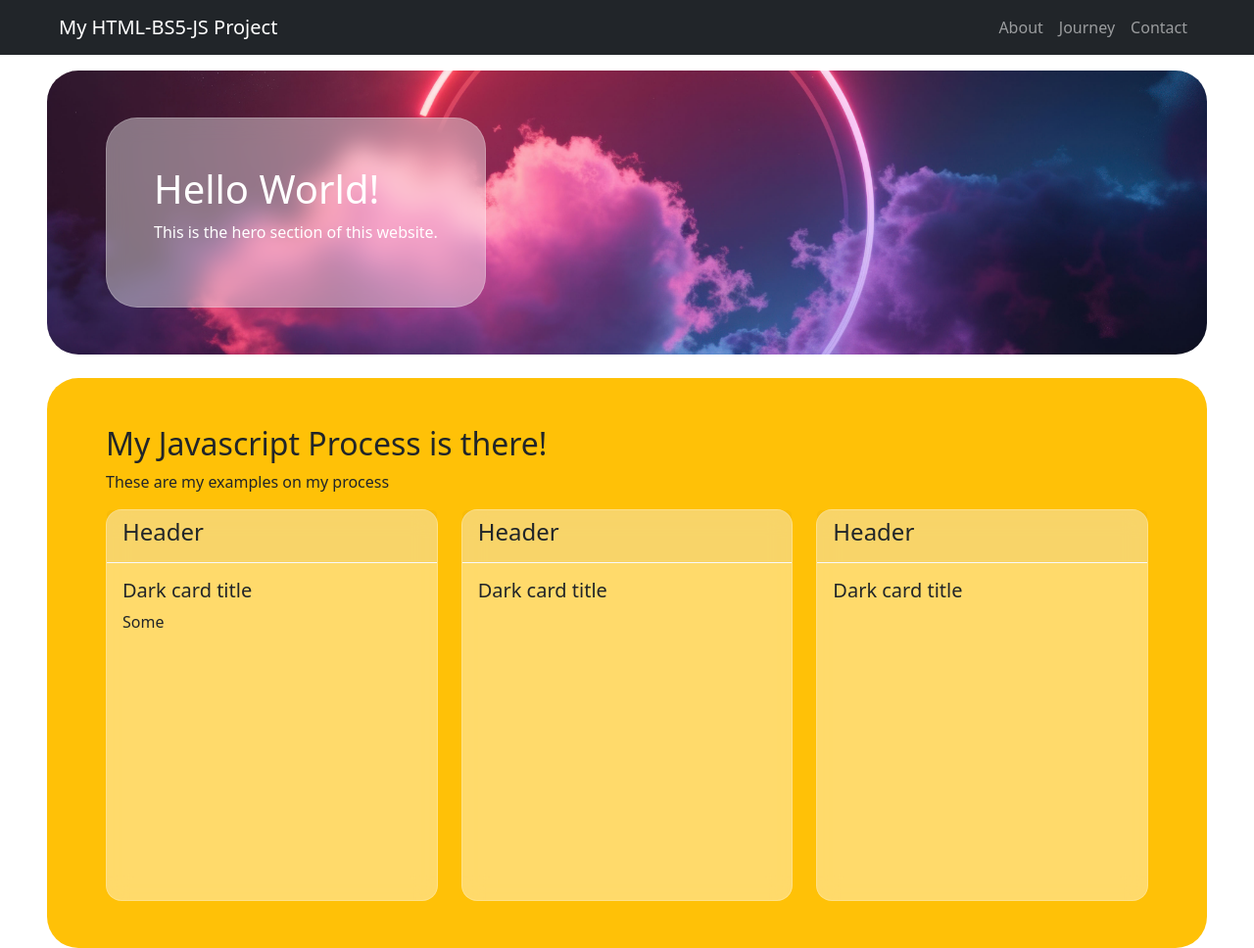
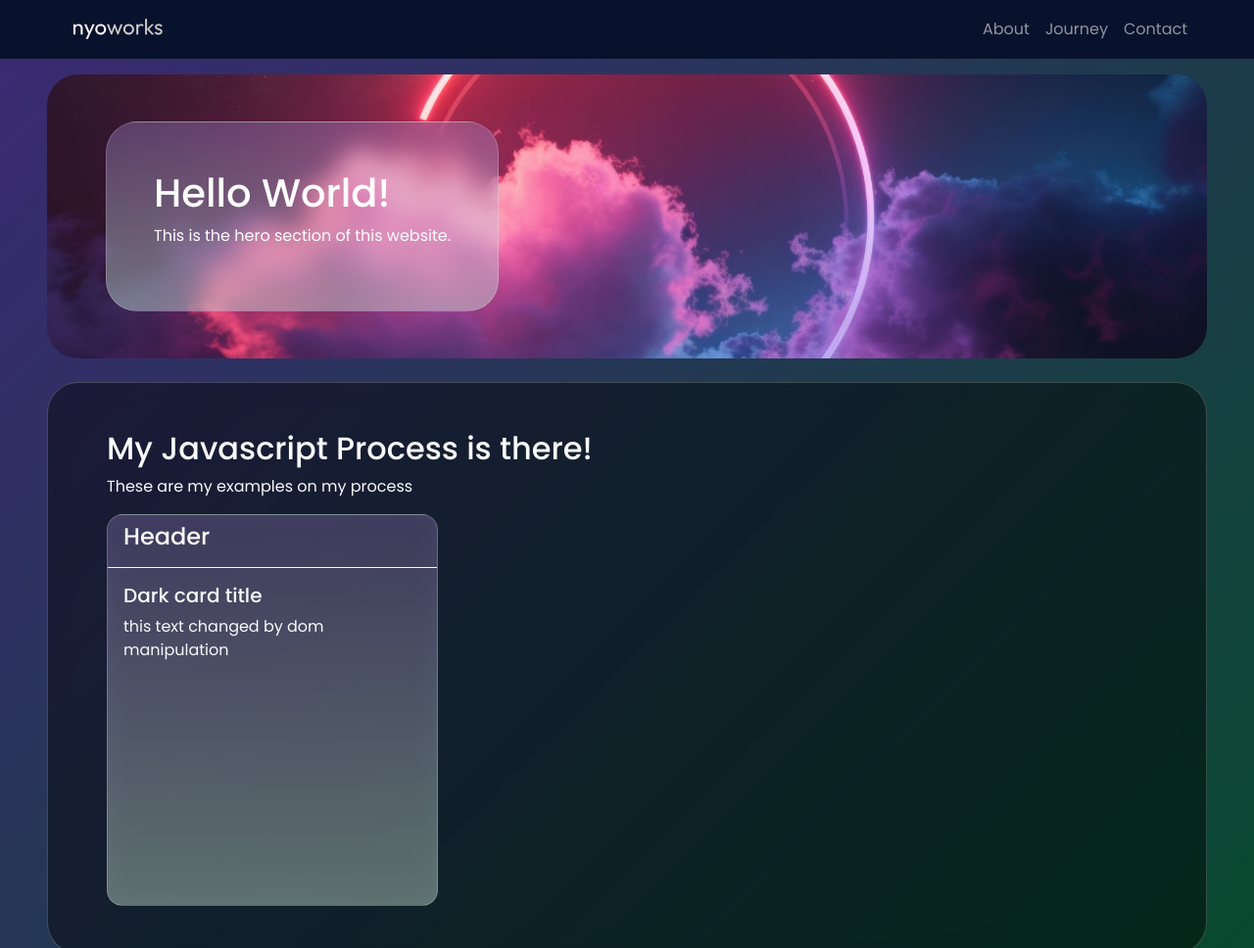
Before and after one commit to naimyasirozcan/i-like-vanilla, a website: page index.html in a window 1280 px wide. Shown: the top 968 px of the page at 98% size. Drawn offline with nearby package versions, Linux system fonts and the light colour scheme.

Commit message:
colors changed

```diff
--- a/index.html
+++ b/index.html
@@ -5,6 +5,7 @@
     <meta charset="UTF-8">
     <meta name="viewport" content="width=device-width, initial-scale=1.0">
     <title>Javascript Course</title>
+    <link href="https://fonts.googleapis.com/css2?family=Poppins:wght@400;500;600&display=swap" rel="stylesheet">
     <link rel="stylesheet" href="css/style.css">
 
 
@@ -12,9 +13,9 @@
 
 <body>
     <!-- i've learn how to do navbar with bs5 -->
-    <nav class="navbar navbar-expand-lg sticky-top navbar-dark text-bg-dark px-5">
+    <nav class="navbar navbar-expand-lg sticky-top navbar-dark px-5" style="background-color: #09122C;">
         <div class="container-fluid justify-content-between align-items-center">
-            <a href="#" class="navbar-brand">My HTML-BS5-JS Project</a>
+            <a href="#" class="navbar-brand"><img class="img-fluid" style="max-width: 120px;" src="assets/logo secondary.svg" alt=""></a>
 
         <!-- hamburger menu button (mobile) -->
             <button class="navbar-toggler" type="button" data-bs-toggle="collapse"
@@ -24,7 +25,7 @@
             </button>
 
             <div class="collapse navbar-collapse justify-content-end" id="navbarSupport">
-                <ul class="navbar-nav">
+                <ul class="navbar-nav text-end">
                     <li class="nav-item">
                         <a href="#HeroSection" class="nav-link" aria-current="page">About</a>
                     </li>
@@ -40,17 +41,17 @@
 
     </nav>
     <main>
-        <section id="HeroSection" class="hero text-bg-danger mx-5 my-3 p-5 rounded-5" style="
-        background-image: url('assets/pink-neon-bg.jpg'); background-size: cover; background-position: center; background-attachment:scroll;
+        <section id="HeroSection" class="hero text-white mx-5 my-3 p-5 rounded-5" style="
+        background-image: url('assets/pink-neon-bg.jpg'); background-size: cover; background-position: center;
         min-height: 10vh;">
-            <div class="container d-flex justify-content-left align-items-center">
-                <div class="p-5 glass-background rounded-5">
+            <div class="container d-flex justify-content-start align-items-center">
+                <div class="p-5 bg-glass-light rounded-5">
                     <h1>Hello World!</h1>
                     <p>This is the hero section of this website.</p>
                 </div>
             </div>
         </section>
-        <section id="MyJavascriptProcess" class="bg-warning rounded-5 p-5 mx-5 my-4">
+        <section id="MyJavascriptProcess" class="text-light rounded-5 p-5 mx-5 my-4 bg-glass-dark">
             <div class="container">
                 <header class="section-header">
                     <h2>My Javascript Process is there!</h2>
@@ -58,7 +59,7 @@
                 </header>
                 <div class="row g-4 ">
                     <div class="col-12 col-md-6 col-lg-4">
-                        <div class="card w-100 glass-background" style="min-height: 25rem;">
+                        <div class="card w-100 rounded-4 text-light bg-glass-light" style="min-height: 25rem">
                             <div class="card-header border-bottom border-light"><h4>Header</h4></div>
                             <div class="card-body overflow-auto">
                                     <h5 class="card-title">Dark card title</h5>
@@ -66,24 +67,7 @@
                             </div>
                         </div>
                     </div>
-                    <div class="col-12 col-md-6 col-lg-4">
-                        <div class="card w-100 glass-background" style="min-height: 25rem;">
-                            <div class="card-header border-bottom border-light"><h4>Header</h4></div>
-                            <div class="card-body overflow-auto">
-                                    <h5 class="card-title">Dark card title</h5>
-                                    <p id="test-paragraph" class="card-text"></p>
-                            </div>
-                        </div>
-                    </div>
-                    <div class="col-12 col-md-6 col-lg-4">
-                        <div class="card w-100 glass-background" style="min-height: 25rem;">
-                            <div class="card-header border-bottom border-light"><h4>Header</h4></div>
-                            <div class="card-body overflow-auto">
-                                    <h5 class="card-title">Dark card title</h5>
-                                    <p id="test-paragraph" class="card-text"></p>
-                            </div>
-                        </div>
-                    </div>
+
                 </div>
             </div>
         </section>
@@ -95,7 +79,6 @@
 
 
     <script src="/js/app.js"></script>
-    <script src="/node_modules/bootstrap/dist/js/bootstrap.bundle.min.js"></script>
     <script src="https://cdn.jsdelivr.net/npm/bootstrap@5.3.3/dist/js/bootstrap.bundle.min.js"></script>
 
 
--- a/js/app.js
+++ b/js/app.js
@@ -1 +1 @@
-document.getElementById("test-paragraph").innerHTML = `Some `
+document.getElementById("test-paragraph").innerHTML = `this text changed by dom manipulation `
```
Also changed, not shown: assets/logo secondary.svg (added), css/style.css, scss/main.scss (line endings or trailing spaces), 2 other files.
